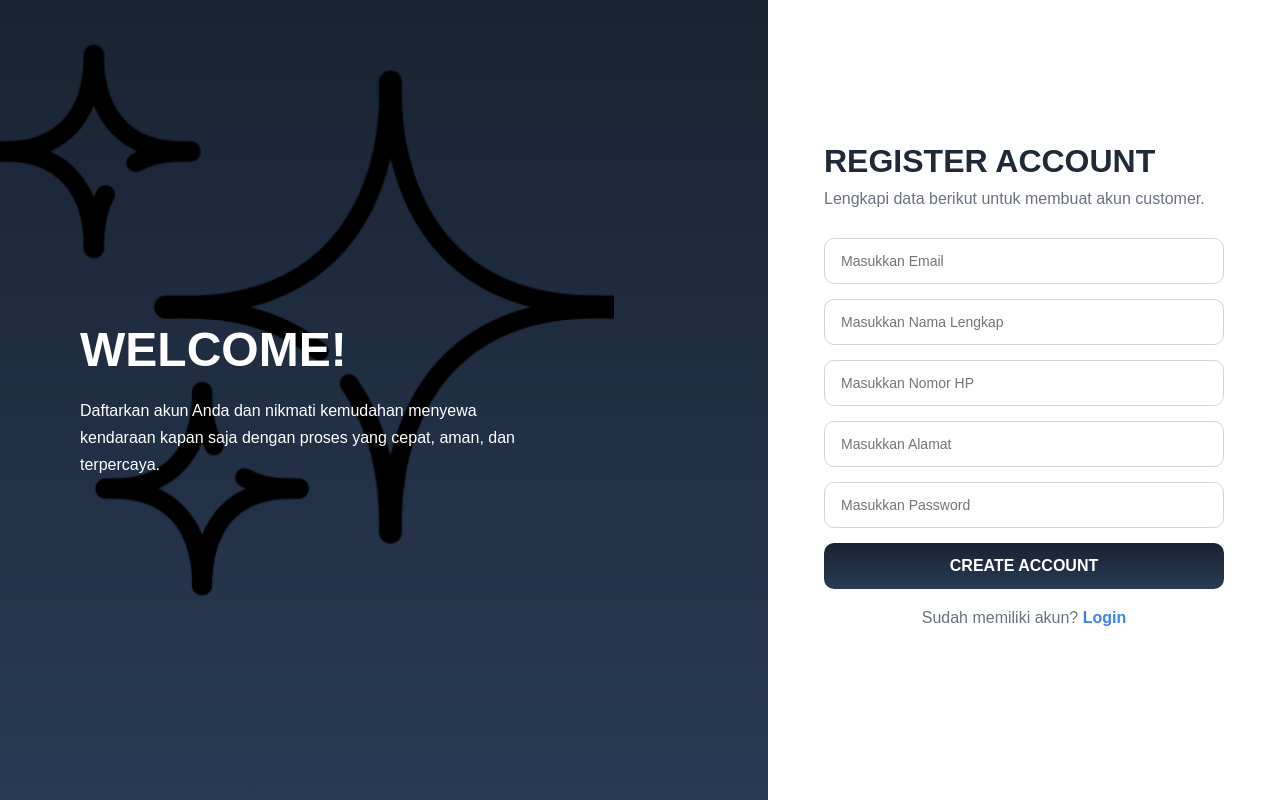
After one commit to Mdariagus/rental-kendaraan-crud, a PHP site: page /coustemer/login/register.php in a window 1280 px wide. The commit adds this page. Run offline with PHP 8.4, Linux system fonts and the light colour scheme.

Commit message:
ubah struktur, database, buat tampilan register customer

```diff
--- /dev/null
+++ b/assets/css/Login.css
@@ -0,0 +1,165 @@
+:root {
+    /* BACKGROUND */
+    --bgPrimary: #D1D5DB;
+    --bgDark: #1E293B;
+    --bgTeks: #3B82F6;
+
+    /* Navigation */
+    --navBg: #0F172A;
+
+    /* Button */
+    --btnPrimary: #FF383c;
+    --btnSecondary: #F97316;
+
+    /* TEKS */
+    --textPrimary: #1f2937;
+    --textSecondary: #f97316;
+}
+
+/* all selector start */
+*{
+    margin: 0;
+    padding: 0;
+    box-sizing: border-box;
+    outline: none;
+    border: none;
+    text-decoration: none;
+}
+
+html {
+    scroll-behavior: smooth;
+}
+
+body {
+    font-family: "Work Sans", sans-serif;
+    background-color: var(--bgPrimary);
+}
+
+/* CONTAINER */
+.register-container{
+    display: flex;
+    min-height: 100vh;
+}
+
+/* ========================= */
+/* LEFT SIDE */
+/* ========================= */
+.left-side{
+    width: 60%;
+    position: relative;
+    overflow: hidden;
+    background: linear-gradient(#192332, #283A54) ;
+}
+
+.left-side .bg-image{
+    width: 80%;
+    height: 80%;
+    object-fit: cover;
+}
+
+.left-side .overlay{
+    position: absolute;
+    top: 50%;
+    left: 80px;
+
+    transform: translateY(-50%);
+
+    color: white;
+    max-width: 450px;
+}
+
+.left-side .overlay h2{
+    font-size: 48px;
+    margin-bottom: 20px;
+}
+
+.left-side .overlay p{
+    font-size: 16px;
+    line-height: 1.7;
+}
+
+/* ========================= */
+/* RIGHT SIDE */
+/* ========================= */
+.right-side{
+    width: 40%;
+    background-color: white;
+
+    display: flex;
+    justify-content: center;
+    align-items: center;
+
+    padding: 40px;
+}
+
+.form-container{
+    width: 100%;
+    max-width: 400px;
+}
+
+.form-container h2{
+    font-size: 32px;
+    margin-bottom: 10px;
+    color: #1f2937;
+}
+
+.form-container p{
+    color: #6b7280;
+    margin-bottom: 30px;
+}
+
+/* ========================= */
+/* FORM */
+/* ========================= */
+.input-group{
+    margin-bottom: 15px;
+}
+
+.input-group input{
+    width: 100%;
+    padding: 14px 16px;
+
+    border: 1px solid #d1d5db;
+    border-radius: 10px;
+
+    font-size: 14px;
+}
+
+.input-group input:focus{
+    border-color: #3b82f6;
+}
+
+/* BUTTON */
+.btn-register{
+    width: 100%;
+
+    padding: 14px;
+
+  background: linear-gradient(#192332, #283A54) ;    color: white;
+
+    border-radius: 10px;
+    cursor: pointer;
+
+    font-size: 16px;
+    font-weight: 600;
+
+    transition: 0.3s;
+}
+
+.btn-register:hover{
+  background: linear-gradient(#192332, #283A54) ;    color: white;
+}
+.btn-register:hover::after{
+  background: linear-gradient(#192332, #283A54) ;    color: white;
+}
+
+/* LOGIN LINK */
+.login-link{
+    margin-top: 20px;
+    text-align: center;
+}
+
+.login-link a{
+    color: #3b82f6;
+    font-weight: 600;
+}
--- /dev/null
+++ b/coustemer/login/register.php
@@ -0,0 +1,69 @@
+<!DOCTYPE html>
+<html lang="en">
+<head>
+  <meta charset="UTF-8">
+  <meta name="viewport" content="width=device-width, initial-scale=1.0">
+      <link rel="stylesheet" href="../../assets/css/Login.css" />
+  <title>REGISTER PAGE</title>
+</head>
+<body>
+    <main class="register-container">
+
+    <!-- LEFT SIDE -->
+    <div class="left-side">
+
+        <img src="../../assets/img/bgmain.png" alt="Background" class="bg-image">
+
+        <div class="overlay">
+            <h2>WELCOME!</h2>
+
+            <p>
+                Daftarkan akun Anda dan nikmati kemudahan menyewa
+                kendaraan kapan saja dengan proses yang cepat,
+                aman, dan terpercaya.
+            </p>
+        </div>
+
+    </div>
+
+    <!-- RIGHT SIDE -->
+    <div class="right-side">
+
+        <div class="form-container">
+
+            <h2>REGISTER ACCOUNT</h2>
+
+            <p>
+                Lengkapi data berikut untuk membuat akun customer.
+            </p>
+
+            <form action="" method="POST">
+                <div class="input-group">
+                    <input type="email" name="email" placeholder="Masukkan Email">
+                </div>
+                <div class="input-group">
+                    <input type="text" name="nama" placeholder="Masukkan Nama Lengkap">
+                </div>
+                <div class="input-group">
+                    <input type="text" name="no_hp" placeholder="Masukkan Nomor HP">
+                </div>
+                <div class="input-group">
+                    <input type="text" name="alamat" placeholder="Masukkan Alamat">
+                </div>
+                <div class="input-group">
+                    <input type="password" name="password" placeholder="Masukkan Password">
+                </div>
+                <button type="submit" class="btn-register">
+                    CREATE ACCOUNT
+                </button>
+            </form>
+
+            <p class="login-link">
+                Sudah memiliki akun?
+                <a href="login.php">Login</a>
+            </p>
+        </div>
+    </div>
+</main>
+</body>
+</html>
--- a/coustemer/submit.php
+++ b/coustemer/submit.php
@@ -1,5 +1,5 @@
 <?php
-  include '../koneksi.php';
+  include 'config/koneksi.php';
 
   $nama = $_POST['nama'];
   $alamat = $_POST['alamat'];
--- a/database/rental.sql
+++ b/database/rental.sql
@@ -17,6 +17,8 @@ CREATE TABLE admin (
 CREATE TABLE customer (
     id_customer INT AUTO_INCREMENT PRIMARY KEY,
     nama VARCHAR(100) NOT NULL,
+    email VARCHAR(100), NOT NULL,
+    password VARCHAR (100) NOT NULL,
     alamat TEXT,
     no_hp VARCHAR(15)
 );
@@ -25,11 +27,12 @@ CREATE TABLE customer (
 -- TABEL KENDARAAN
 -- =========================
 CREATE TABLE kendaraan (
-    id_kendaraan INT AUTO_INCREMENT PRIMARY KEY,
+    id_kendaraan VARCHAR(10) PRIMARY KEY,
     nama_kendaraan VARCHAR(100) NOT NULL,
     merk VARCHAR(50) NOT NULL,
     plat_nomor VARCHAR(20) NOT NULL UNIQUE,
     tahun YEAR,
+    gambar VARCHAR(255),
     harga_sewa DECIMAL(10,2) NOT NULL,
     status ENUM('Tersedia','Disewa') DEFAULT 'Tersedia'
 );
```
Also changed, not shown: admin/logout.php (added, +10 -0 lines), assets/css/style.css (+30 -84 lines), index.php (renamed from coustemer/index.php, +16 -61 lines), admin/cek_login.php (renamed from eck_login.php), assets/img/bgmain.png (added), config/koneksi.php (renamed from koneksi.php).
